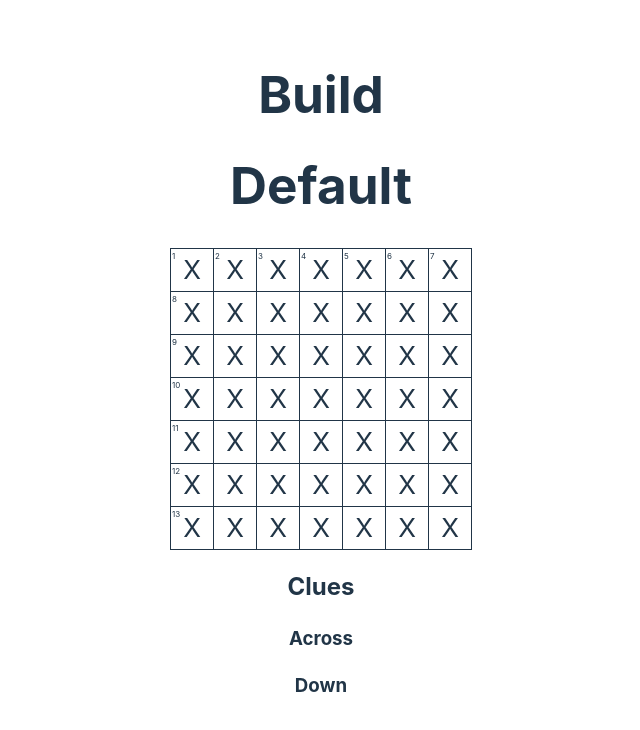
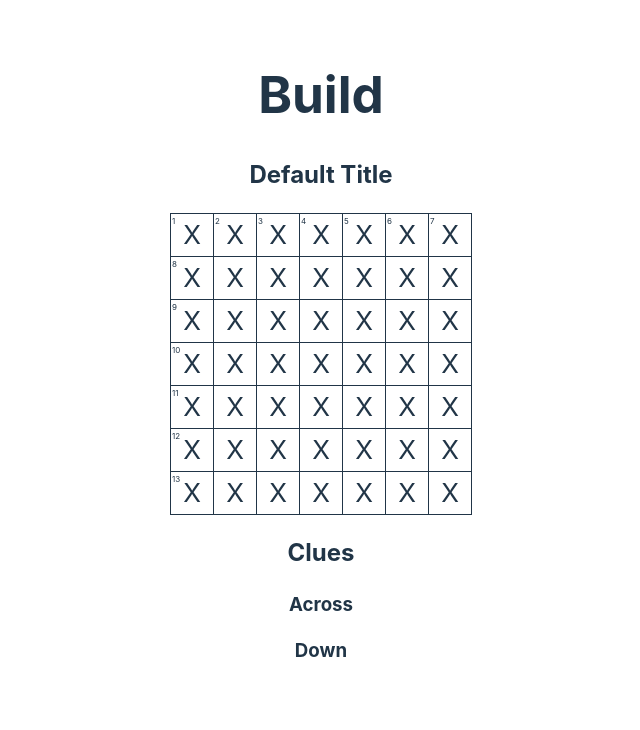
Before and after one commit to bencavins/crossbuild, a React (Vite) app in the folder frontend/crossbuild/: page /build in a window 1280 px wide. Shown: the top 730 px of the page, without its empty margins (319-959 px from the left). Built offline with nearby package versions, Linux system fonts and the light colour scheme.

Commit message:
add clue components

```diff
--- /dev/null
+++ b/frontend/crossbuild/src/components/Clue.jsx
@@ -0,0 +1,5 @@
+export default function Clue({ num, text }) {
+  return <div className="clue">
+    <p>{num} {text}</p>
+  </div>
+}
--- a/frontend/crossbuild/src/components/ClueBank.jsx
+++ b/frontend/crossbuild/src/components/ClueBank.jsx
@@ -1,12 +1,16 @@
+import ClueList from "./ClueList"
+
 export default function ClueBank({ clues }) {
   return <div className="clue-bank">
     <h2>Clues</h2>
     <h3>Across</h3>
+    <ClueList clues={clues.across} />
     {/* {Object.entries(clues.across).map(([num, text]) => {
       return <li>{num} {text}</li>
     })} */}
     {/* {clues.across.map(clue => <li>{clue.text}</li>)} */}
     <h3>Down</h3>
+    <ClueList clues={clues.down} />
     {/* {clues.down.map(clue => <li>{clue.text}</li>)} */}
   </div>
 }
--- /dev/null
+++ b/frontend/crossbuild/src/components/ClueList.jsx
@@ -0,0 +1,9 @@
+import Clue from "./Clue"
+
+export default function ClueList({ clues }) {
+
+//   console.log(Object.entries(clues).map(([num, data]) => console.log(data)))
+  return <div className="clue-list">
+    {Object.entries(clues).map(([num, data]) => <Clue key={num} num={num} text={data.text} />)}
+  </div>
+}
--- a/frontend/crossbuild/src/components/PuzzleBuilder.jsx
+++ b/frontend/crossbuild/src/components/PuzzleBuilder.jsx
@@ -5,7 +5,7 @@ import ClueBank from "./ClueBank"
 import { autoNumberGrid, isAcross, isDown } from "../util"
 
 const defaultPuzzle = {
-  'title': 'Default',
+  'title': 'Default Title',
   'grid': buildDefaultGridData(7),
   'clues': {
     'across': {},
@@ -69,7 +69,7 @@ export default function PuzzleBuilder() {
   return (
     <>
       <h1>Build</h1>
-      <h1>{puzzle.title}</h1>
+      <h2>{puzzle.title}</h2>
       <SquareGrid grid={puzzle.grid} handleClick={handleClick} />
       <ClueBank clues={puzzle.clues} answers={puzzle.answers} />
     </>
```
